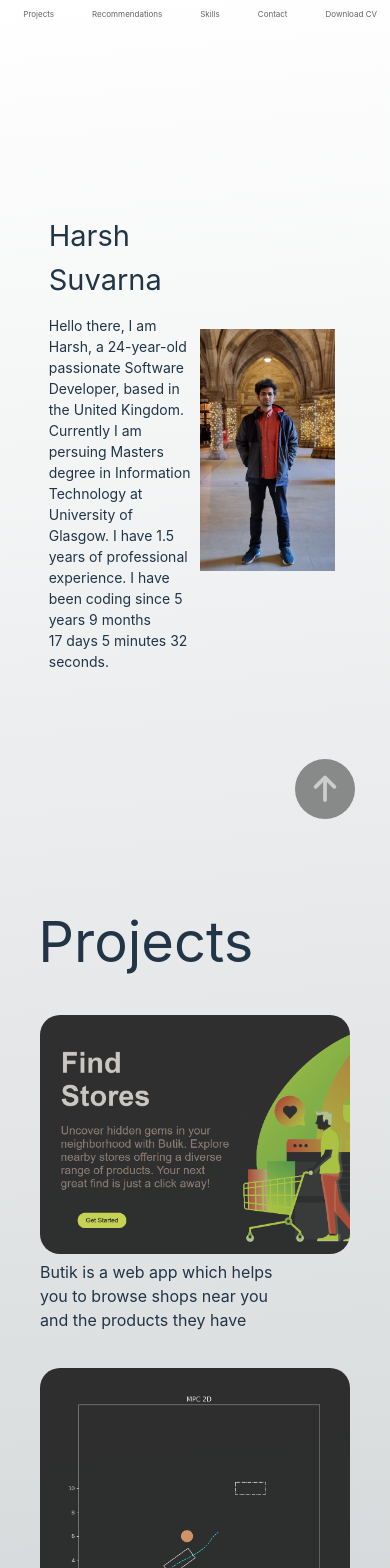
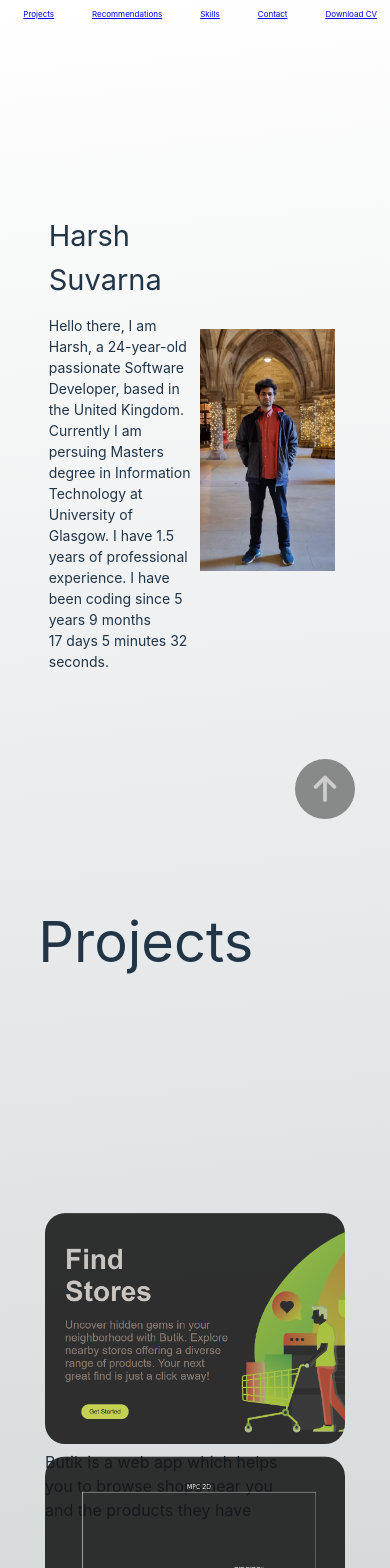
Before and after one commit to HarshSuvarna/portfolio_website, a React (Vite) app: page / in a window 390 px wide. Shown: the top 1568 px of the page. Built offline with nearby package versions, Linux system fonts and the light colour scheme.

Commit message:
more chnges

```diff
--- a/src/App.jsx
+++ b/src/App.jsx
@@ -10,12 +10,12 @@ import { useLayoutEffect } from "react";
 import "./app.css";
 
 function App() {
-  // useLayoutEffect(() => {
-  //   (async () => {
-  //     const LocomotiveScroll = (await import("locomotive-scroll")).default;
-  //     new LocomotiveScroll();
-  //   })();
-  // }, []);
+  useLayoutEffect(() => {
+    (async () => {
+      const LocomotiveScroll = (await import("locomotive-scroll")).default;
+      new LocomotiveScroll();
+    })();
+  }, []);
   return (
     <>
       <TopButton />
--- a/src/components/projects.css
+++ b/src/components/projects.css
@@ -45,12 +45,12 @@
 .project-title-img {
   background-color: rgba(255, 0, 0, 0);
   /* height: 30rem; */
-  width: 93%;
+  width: 90%;
   box-sizing: border-box;
 }
 
 .project-title-img img {
-  width: 100%;
+  width: 90%;
   height: 60%;
   border-radius: 20px;
   /* transform: scale(1.5); */
@@ -112,4 +112,14 @@
     align-items: center;
     flex-direction: column;
   }
+
+  .project-title-img img {
+    width: 100%;
+    height: 60%;
+    border-radius: 20px;
+    /* transform: scale(1.5); */
+    transition: all 0.8s;
+    filter: invert(0.92);
+    opacity: 0.87;
+  }
 }
--- a/src/components/review.css
+++ b/src/components/review.css
@@ -76,8 +76,9 @@
   text-overflow: ellipsis;
 }
 
-a {
+.description-container a {
   color: #0000009c;
+  text-decoration: none;
 }
 
 @media (max-width: 450px) {
@@ -117,4 +118,8 @@ a {
     /* padding: 2% 5%; */
     /* box-sizing: border-box; */
   }
+
+  .description-container a {
+    color: #d0d0d09c;
+  }
 }
--- a/src/index.css
+++ b/src/index.css
@@ -22,11 +22,6 @@
   /* scroll-behavior: smooth; */
 }
 
-a {
-  /* font-weight: 500; */
-  /* color: #242424; */
-  text-decoration: inherit;
-}
 /* a:hover {
   color: #f27353;
 } */
```
